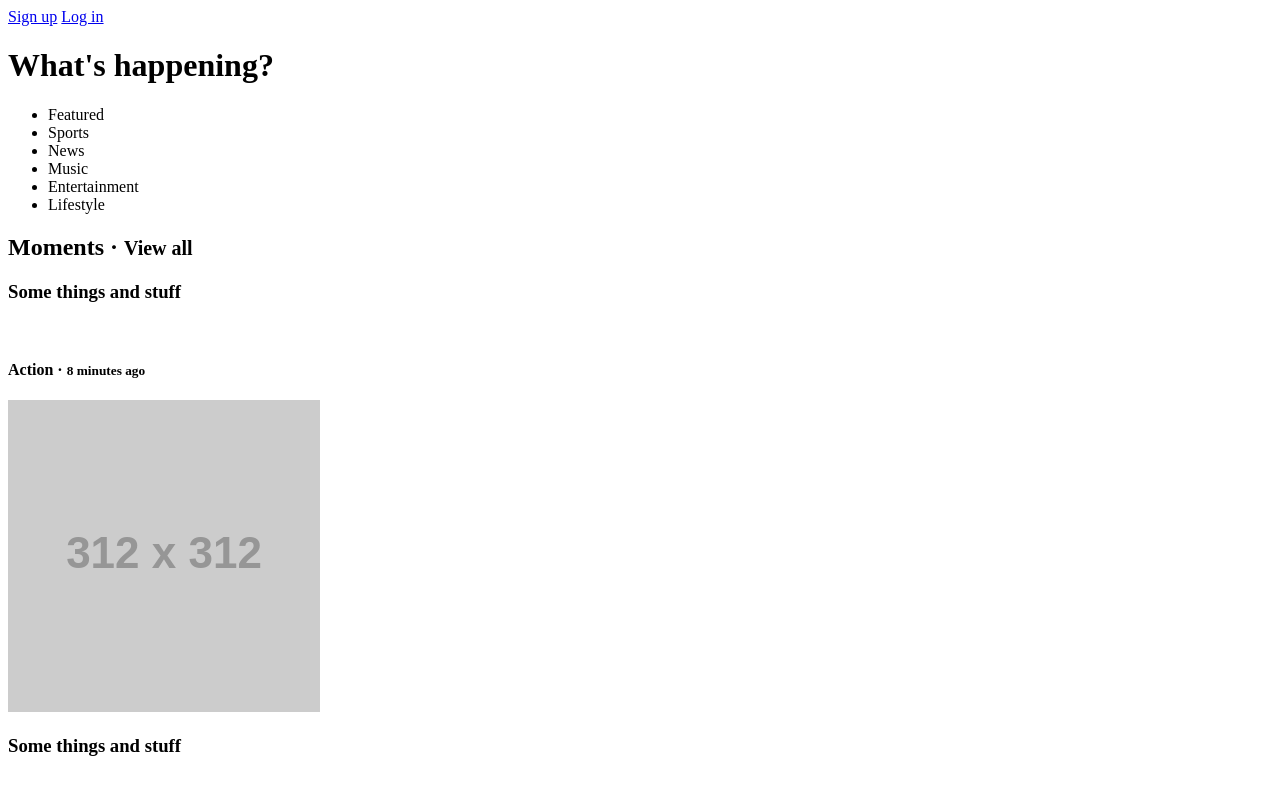
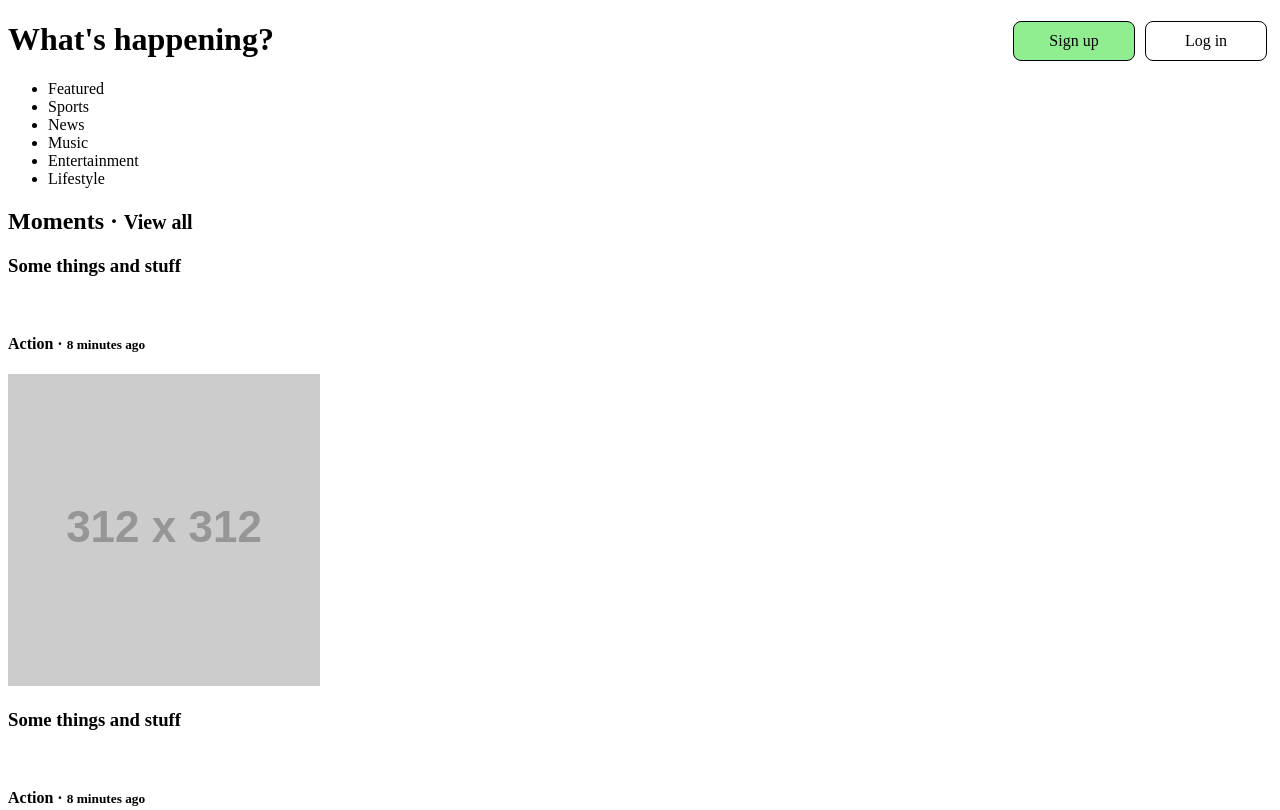
Before and after one commit to laurenarfaras/twitter_clone, a website: page public/html/index.html in a window 1280 px wide. Shown: the top 810 px of the page. Drawn offline with Linux system fonts and the light colour scheme; files that its build step writes are made by us from their sources; placeholder pictures from the web are drawn by us.

Commit message:
started working on the styling of the buttons in the header

```diff
--- a/public/css/main.css
+++ b/public/css/main.css
@@ -0,0 +1,25 @@
+.button {
+  width: 100px;
+  border: 1px solid black;
+  display: inline-block;
+  text-align: center;
+  border-radius: 8px;
+  text-decoration: none;
+  color: black;
+  padding: 10px;
+}
+
+.button:hover {
+  background-color: white;
+  color: lightgreen;
+}
+
+.pull-right{
+  float: right;
+  margin-left: 5px;
+  margin-right: 5px;
+}
+
+.button-green {
+  background-color: lightgreen;
+}
--- a/public/html/index.html
+++ b/public/html/index.html
@@ -10,8 +10,8 @@
 <body>
   <header>
     <div>
-      <a href="#">Sign up</a>
-      <a href="#">Log in</a>
+      <a href="#" class="button pull-right">Log in</a>
+      <a href="#" class="button button-green pull-right">Sign up</a>
       <h1>What's happening?</h1>
     </div>
     <nav>
```
